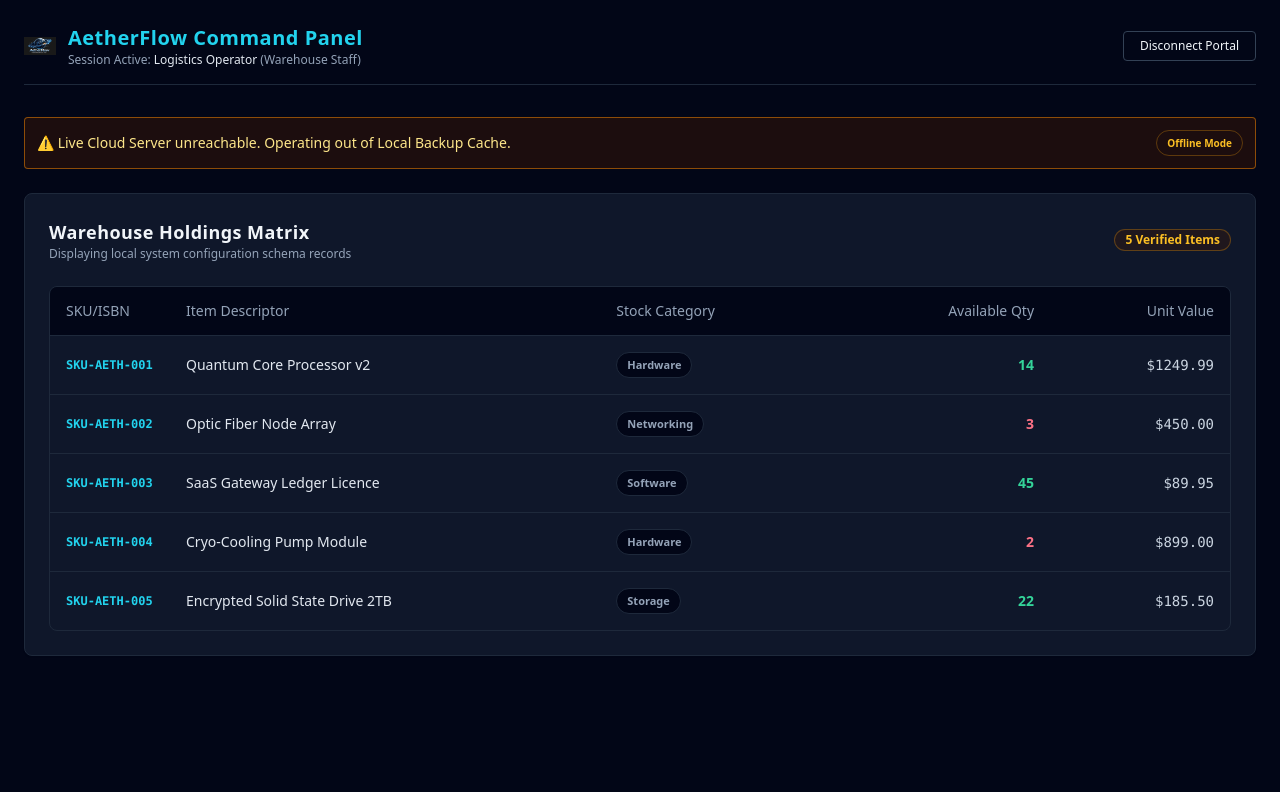
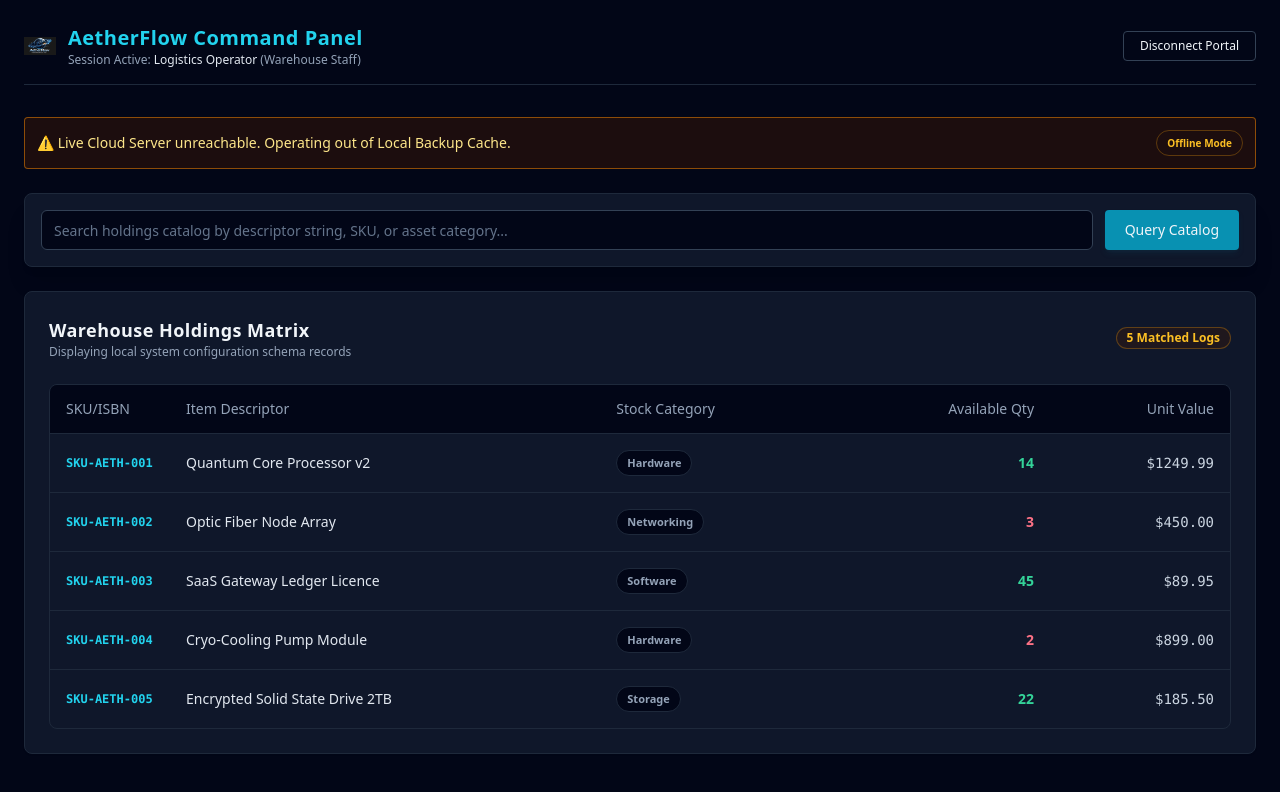
Before and after one commit to DizzyWizzy88/AetherFlow, a React (Vite) app: page /dashboard in a window 1280 px wide. Shown: the top 792 px of the page. Built offline with nearby package versions, Linux system fonts and the light colour scheme; no server answers.

Commit message:
feat: restore search bar UI with dual cloud-server and backup-cache query routing

```diff
--- a/src/components/Dashboard.jsx
+++ b/src/components/Dashboard.jsx
@@ -2,6 +2,7 @@ import React, { useState, useEffect } from 'react';
 import { useNavigate } from 'react-router-dom';
 import { Card, CardHeader, CardTitle, CardContent } from './ui/card';
 import { Badge } from './ui/badge';
+import { Input } from './ui/input';
 import { Table, TableBody, TableCell, TableHead, TableHeader, TableRow } from './ui/table';
 
 // Hardcoded Emergency Backup Data Asset Pool
@@ -15,6 +16,7 @@ const MOCK_FALLBACK_INVENTORY = [
 
 export default function Dashboard() {
   const [inventory, setInventory] = useState([]);
+  const [searchQuery, setSearchQuery] = useState('');
   const [isLoading, setIsLoading] = useState(true);
   const [usingFallback, setUsingFallback] = useState(false);
   const navigate = useNavigate();
@@ -22,12 +24,16 @@ export default function Dashboard() {
   const currentUserName = localStorage.getItem('userName') || 'Logistics Operator';
   const currentUserRole = localStorage.getItem('userRole') || 'Warehouse Staff';
 
-  useEffect(() => {
-    const fetchInventoryData = async () => {
+  // Master fetch function handling both global listing and live query string routing
+  const fetchInventoryData = async (query = '') => {
     setIsLoading(true);
-      setUsingFallback(false);
     try {
-        const response = await fetch('https://aetherflow-production.up.railway.app/api/inventory', {
+      // Determine target endpoint based on whether a search query exists
+      const endpoint = query.trim()
+        ? `https://aetherflow-production.up.railway.app/api/inventory/search?q=${encodeURIComponent(query.trim())}`
+        : 'https://aetherflow-production.up.railway.app/api/inventory';
+
+      const response = await fetch(endpoint, {
         method: 'GET',
         headers: {
           'Authorization': `Bearer ${localStorage.getItem('token')}`,
@@ -36,23 +42,48 @@ export default function Dashboard() {
       });
 
       if (!response.ok) {
-          throw new Error('Failed to synchronize live inventory tables.');
+        throw new Error('Failed to synchronize inventory tables.');
       }
 
       const data = await response.json();
       setInventory(data);
+      setUsingFallback(false);
     } catch (err) {
       console.warn('Inventory Sync Error: Falling back to local cache data pool.', err);
-        // Activate backup pool so the UI stays 100% active and readable
+
+      // If server fails, handle search filtering entirely on our local backup pool
+      if (query.trim()) {
+        const filteredMock = MOCK_FALLBACK_INVENTORY.filter(item =>
+          item.name.toLowerCase().includes(query.toLowerCase()) ||
+          item.sku.toLowerCase().includes(query.toLowerCase()) ||
+          item.category.toLowerCase().includes(query.toLowerCase())
+        );
+        setInventory(filteredMock);
+      } else {
         setInventory(MOCK_FALLBACK_INVENTORY);
+      }
       setUsingFallback(true);
     } finally {
       setIsLoading(false);
     }
   };
 
+  // Trigger data sync on initial component mount
+  useEffect(() => {
     fetchInventoryData();
   }, []);
+
+  // Handle active search inputs using a search button trigger or Enter key submit
+  const handleSearchSubmit = (e) => {
+    e.preventDefault();
+    fetchInventoryData(searchQuery);
+  };
+
+  // Clear query and reload master database log
+  const handleClearSearch = () => {
+    setSearchQuery('');
+    fetchInventoryData('');
+  };
 
   const handleLogout = () => {
     localStorage.clear();
@@ -61,6 +92,7 @@ export default function Dashboard() {
 
   return (
     <div className="min-h-screen bg-slate-950 text-slate-100 p-6">
+      {/* Top App Bar Header Layout */}
       <header className="flex justify-between items-center mb-8 pb-4 border-b border-slate-800">
         <div className="flex items-center space-x-3">
           <img src="/AetherFlow_Logo.png" alt="Logo" className="h-8 w-8 object-contain" />
@@ -80,7 +112,7 @@ export default function Dashboard() {
       </header>
 
       <div className="space-y-6">
-        {/* Safe Warning Banner indicating Fallback is handling the display */}
+        {/* Offline Mode Banner Warning */}
         {usingFallback && (
           <div className="p-3 text-sm rounded bg-amber-950/40 border border-amber-600/60 text-amber-200 flex items-center justify-between">
             <span>⚠️ Live Cloud Server unreachable. Operating out of Local Backup Cache.</span>
@@ -88,6 +120,37 @@ export default function Dashboard() {
           </div>
         )}
 
+        {/* Restored Search Layout Controls Block */}
+        <div className="bg-slate-900 border border-slate-800 rounded-lg p-4 shadow-xl">
+          <form onSubmit={handleSearchSubmit} className="flex gap-3">
+            <div className="relative flex-1">
+              <Input
+                type="text"
+                placeholder="Search holdings catalog by descriptor string, SKU, or asset category..."
+                value={searchQuery}
+                onChange={(e) => setSearchQuery(e.target.value)}
+                className="w-full bg-slate-950 border-slate-700 text-slate-100 placeholder-slate-500 focus:border-cyan-500 pr-8"
+              />
+              {searchQuery && (
+                <button
+                  type="button"
+                  onClick={handleClearSearch}
+                  className="absolute right-2.5 top-2.5 text-slate-500 hover:text-slate-300 text-sm font-bold"
+                >
+                  ✕
+                </button>
+              )}
+            </div>
+            <button
+              type="submit"
+              className="px-5 py-2 rounded bg-cyan-600 hover:bg-cyan-500 text-sm font-medium transition duration-200 shadow-md shadow-cyan-900/20"
+            >
+              Query Catalog
+            </button>
+          </form>
+        </div>
+
+        {/* Inventory Table Output Card Container */}
         <Card className="bg-slate-900 border-slate-800 text-slate-100">
           <CardHeader>
             <div className="flex justify-between items-center">
@@ -100,14 +163,24 @@ export default function Dashboard() {
                 </p>
               </div>
               <Badge className={`border ${usingFallback ? 'bg-amber-950/30 text-amber-400 border-amber-500/30' : 'bg-cyan-900/50 text-cyan-400 border-cyan-500/30'}`}>
-                {inventory.length} Verified Items
+                {inventory.length} Matched Logs
               </Badge>
             </div>
           </CardHeader>
           <CardContent>
             {isLoading ? (
               <div className="flex justify-center items-center py-12 text-sm text-slate-400 animate-pulse">
-                Synchronizing live SQL tracking tables...
+                Running catalog lookups...
+              </div>
+            ) : inventory.length === 0 ? (
+              <div className="text-center py-12 text-sm text-slate-500 space-y-2">
+                <p>No active inventory logs found matching your criteria.</p>
+                <button
+                  onClick={handleClearSearch}
+                  className="text-xs text-cyan-400 underline hover:text-cyan-300"
+                >
+                  Reset filtering parameters
+                </button>
               </div>
             ) : (
               <div className="border border-slate-800 rounded-lg overflow-hidden">
```
Lines whose indentation alone changed are shown as unchanged.
